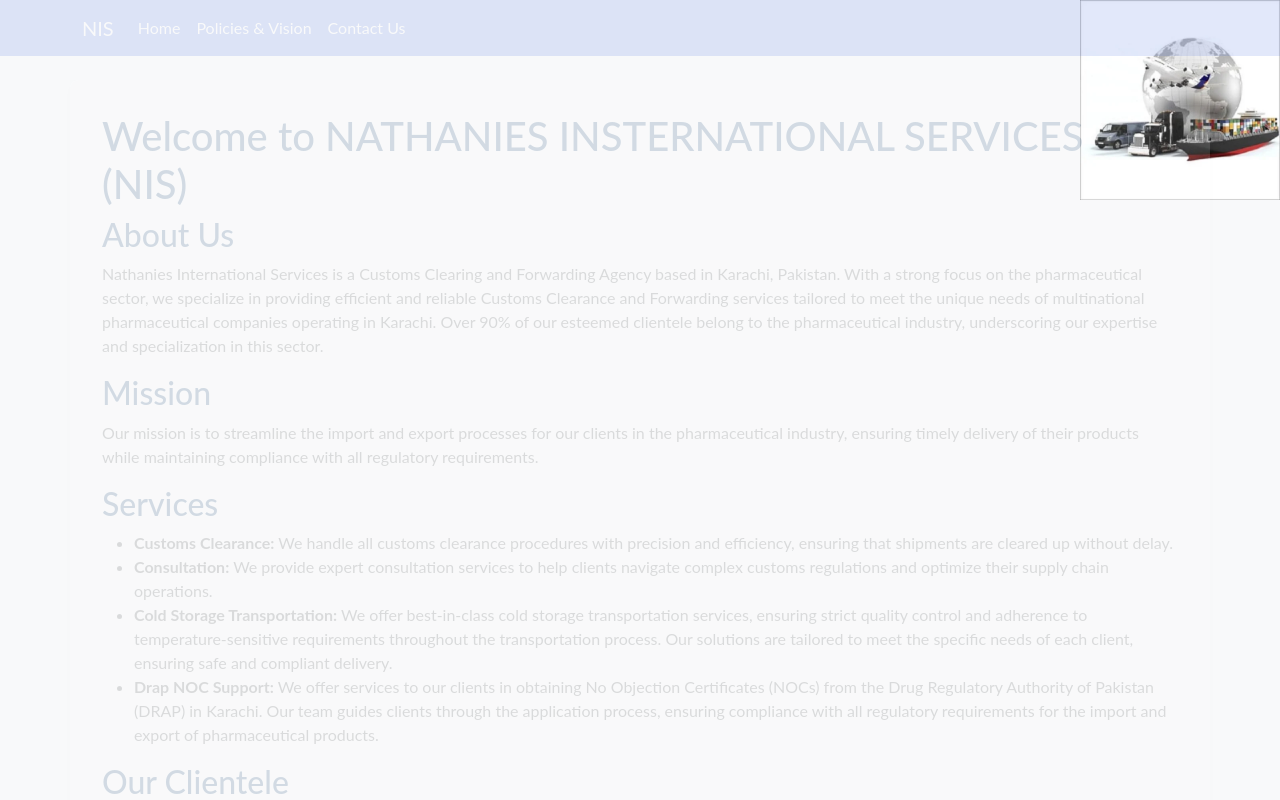
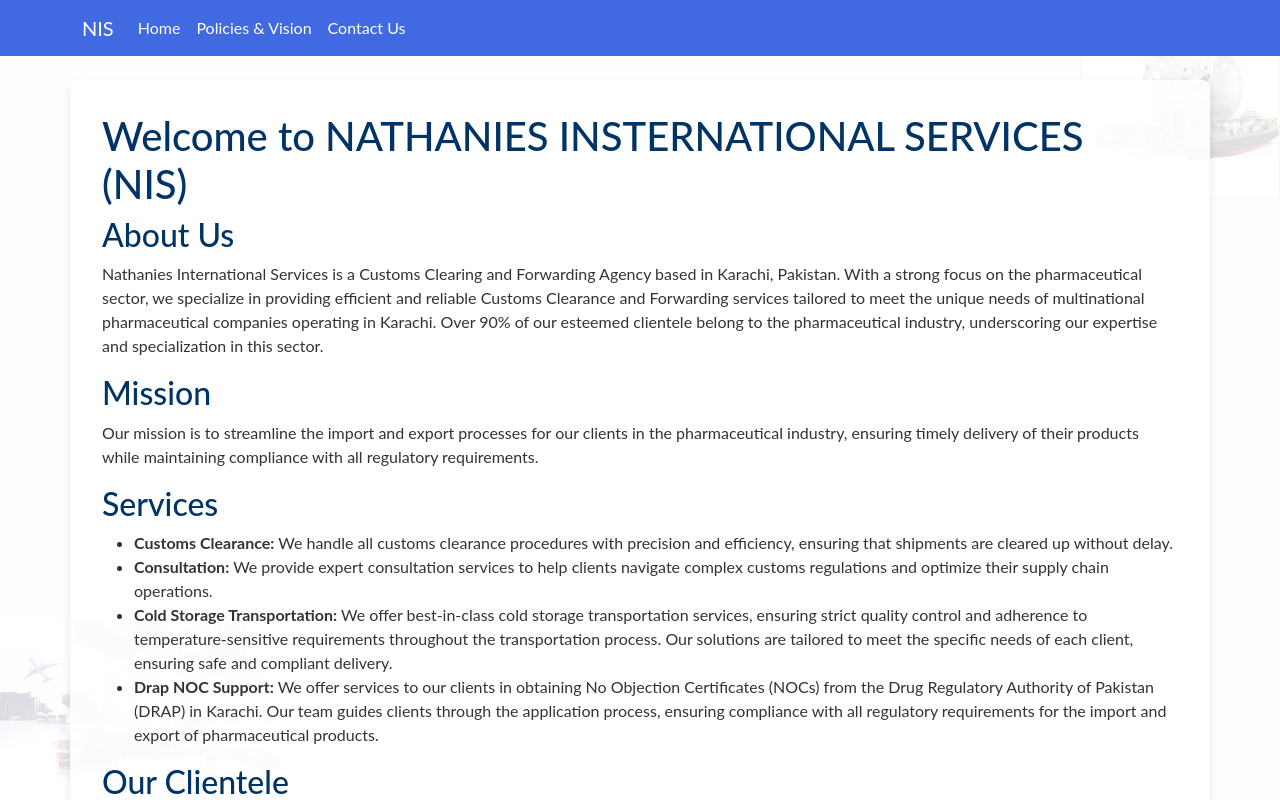
Before and after one commit to ssachwani/NISCC, a React (Create React App) app: page / in a window 1280 px wide. Shown: the top 800 px of the page. Built offline with nearby package versions, Linux system fonts and the light colour scheme.

Commit message:
fix: Correct background image watermark implementation and resolve module not found error

```diff
--- a/src/App.css
+++ b/src/App.css
@@ -16,8 +16,18 @@ body {
     sans-serif;
   -webkit-font-smoothing: antialiased;
   -moz-osx-font-smoothing: grayscale;
+  position: relative; /* Needed for pseudo-element positioning */
+  z-index: 1; /* Ensure content is above background */
+  color: var(--dark-text); /* Global text color */
+}
 
-  /* Background images */
+body::before {
+  content: '';
+  position: absolute;
+  top: 0;
+  left: 0;
+  width: 100%;
+  height: 100%;
   background-image:
     url('/images/global-business-container-cargo-freight-260nw-1914698242.webp'),
     url('/images/custom-clearing-agent-500x500.webp');
@@ -26,8 +36,8 @@ body {
   background-attachment: fixed, fixed;
   background-size: 300px, 200px;
   background-color: var(--light-grey); /* Fallback color set to new variable */
-  color: var(--dark-text); /* Global text color */
   opacity: 0.15; /* Watermark effect */
+  z-index: -1; /* Place behind content */
 }
 
 h1, h2, h3, h4, h5, h6 {
```
Also changed, not shown: error.txt (added).
